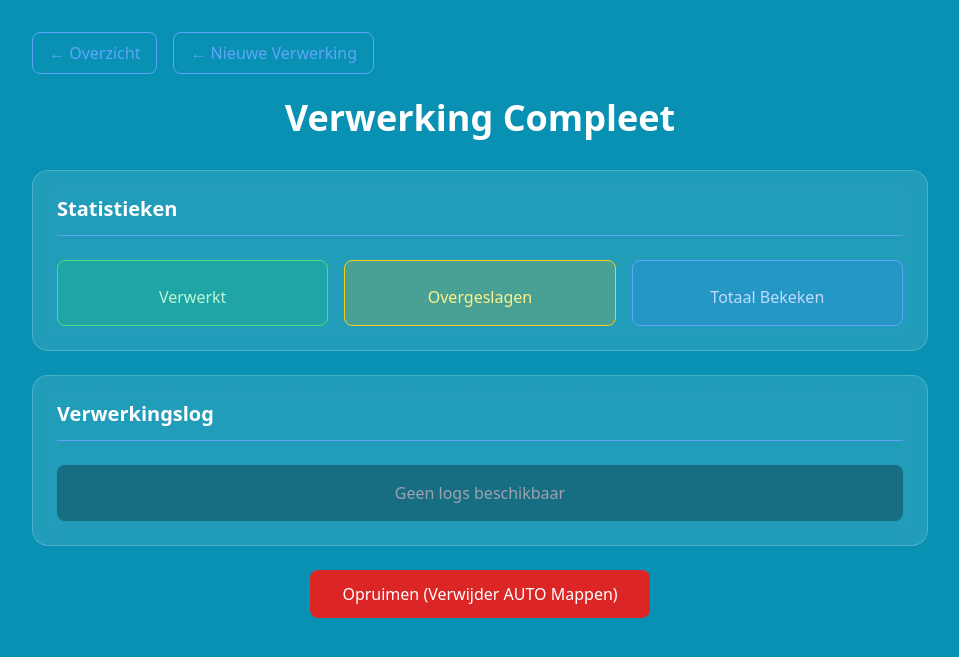
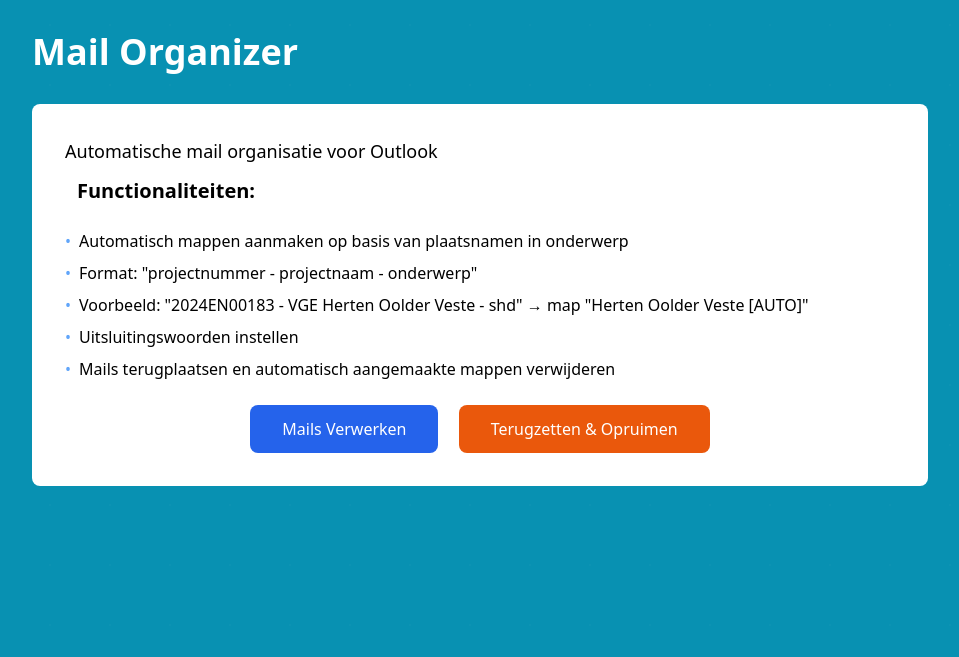
Before and after one commit to kay-smits-in-front/NET-ontwerp, a Flask app: page /mail_organizer/ in a window 1280 px wide. Shown: the part 65-722 px from the top of the page, without its empty margins (160-1119 px from the left). Run offline with Flask 3, Linux system fonts and the light colour scheme; some libraries are stand-ins or nearby versions.

Commit message:
# Created and added new mailing organizer application

```diff
--- a/apps/mail_organizer/routes.py
+++ b/apps/mail_organizer/routes.py
@@ -1,5 +1,5 @@
 from flask import Blueprint, render_template, request, flash, redirect, url_for
-from mail_organizer import (
+from .mail_organizer import (
     extract_project_folder_name,
     get_or_create_folder,
     should_exclude_mail,
--- a/templates/mail_organizer/mail_organizer.html
+++ b/templates/mail_organizer/mail_organizer.html
@@ -1,70 +1,52 @@
 {% extends "base.html" %}
 
-{% block title %}Verwerking Compleet - Mail Organizer{% endblock %}
+{% block title %}Mail Organizer - Company Apps{% endblock %}
 
 {% block content %}
 <div class="max-w-4xl mx-auto">
-    <div class="mb-6 flex space-x-4">
-        <a href="{{ url_for('mail_organizer.main') }}"
-           class="text-blue-400 hover:text-blue-300 transition-colors inline-flex items-center px-4 py-2 border border-blue-400 rounded-lg hover:bg-blue-400 hover:bg-opacity-10">
-            ← Overzicht
-        </a>
-        <a href="{{ url_for('mail_organizer.process') }}"
-           class="text-blue-400 hover:text-blue-300 transition-colors inline-flex items-center px-4 py-2 border border-blue-400 rounded-lg hover:bg-blue-400 hover:bg-opacity-10">
-            ← Nieuwe Verwerking
-        </a>
+    <div class="text-left mb-8">
+        <h1 class="text-4xl font-bold text-white mb-4">Mail Organizer</h1>
     </div>
 
-    <div class="text-center mb-8">
-        <h1 class="text-4xl font-bold text-white mb-4">Verwerking Compleet</h1>
-    </div>
+    <div class="app-card rounded-lg p-8 mb-8 bg-white">
+        <p class="text-lg text-black">Automatische mail organisatie voor Outlook</p>
 
-    <!-- Statistics -->
-    <div class="app-card rounded-2xl p-6 mb-6">
-        <h3 class="text-xl font-semibold text-white mb-6 border-b border-blue-400 pb-3">
-            Statistieken
-        </h3>
+        <div>
+            <h3 class="text-xl font-semibold text-black mb-3 p-3">Functionaliteiten:</h3>
+            <ul class="space-y-2 text-black">
+                <li class="flex items-start">
+                    <span class="text-blue-400 mr-2">•</span>
+                    Automatisch mappen aanmaken op basis van plaatsnamen in onderwerp
+                </li>
+                <li class="flex items-start">
+                    <span class="text-blue-400 mr-2">•</span>
+                    Format: "projectnummer - projectnaam - onderwerp"
+                </li>
+                <li class="flex items-start">
+                    <span class="text-blue-400 mr-2">•</span>
+                    Voorbeeld: "2024EN00183 - VGE Herten Oolder Veste - shd" → map "Herten Oolder Veste [AUTO]"
+                </li>
+                <li class="flex items-start">
+                    <span class="text-blue-400 mr-2">•</span>
+                    Uitsluitingswoorden instellen
+                </li>
+                <li class="flex items-start">
+                    <span class="text-blue-400 mr-2">•</span>
+                    Mails terugplaatsen en automatisch aangemaakte mappen verwijderen
+                </li>
+            </ul>
+        </div>
 
-        <div class="grid grid-cols-1 md:grid-cols-3 gap-4">
-            <div class="bg-green-500 bg-opacity-20 border border-green-400 p-4 rounded-lg text-center">
-                <div class="text-3xl font-bold text-green-300 mb-2">{{ data.processed_count }}</div>
-                <div class="text-green-200">Verwerkt</div>
-            </div>
-
-            <div class="bg-yellow-500 bg-opacity-20 border border-yellow-400 p-4 rounded-lg text-center">
-                <div class="text-3xl font-bold text-yellow-300 mb-2">{{ data.skipped_count }}</div>
-                <div class="text-yellow-200">Overgeslagen</div>
-            </div>
-
-            <div class="bg-blue-500 bg-opacity-20 border border-blue-400 p-4 rounded-lg text-center">
-                <div class="text-3xl font-bold text-blue-300 mb-2">{{ data.total_checked }}</div>
-                <div class="text-blue-200">Totaal Bekeken</div>
-            </div>
+        <div class="text-center space-x-4 mt-6">
+            <a href="{{ url_for('mail_organizer.process') }}"
+               class="bg-blue-600 hover:bg-blue-700 text-white px-8 py-3 rounded-lg font-medium transition-all hover:scale-105 inline-block">
+                Mails Verwerken
+            </a>
+            <a href="{{ url_for('mail_organizer.cleanup') }}"
+               class="bg-orange-600 hover:bg-orange-700 text-white px-8 py-3 rounded-lg font-medium transition-all hover:scale-105 inline-block">
+                Terugzetten & Opruimen
+            </a>
         </div>
-    </div>
-
-    <!-- Logs -->
-    <div class="app-card rounded-2xl p-6 mb-6">
-        <h3 class="text-xl font-semibold text-white mb-6 border-b border-blue-400 pb-3">
-            Verwerkingslog
-        </h3>
-
-        <div class="bg-black bg-opacity-30 rounded-lg p-4 max-h-96 overflow-y-auto">
-            {% if data.logs %}
-                {% for log in data.logs %}
-                    <div class="text-gray-300 text-sm font-mono mb-1">{{ log }}</div>
-                {% endfor %}
-            {% else %}
-                <div class="text-gray-400 text-center">Geen logs beschikbaar</div>
-            {% endif %}
-        </div>
-    </div>
-
-    <div class="text-center">
-        <a href="{{ url_for('mail_organizer.cleanup') }}"
-           class="bg-red-600 hover:bg-red-700 text-white px-8 py-3 rounded-lg font-medium transition-all hover:scale-105 inline-block">
-            Opruimen (Verwijder AUTO Mappen)
-        </a>
     </div>
 </div>
 {% endblock %}
```
